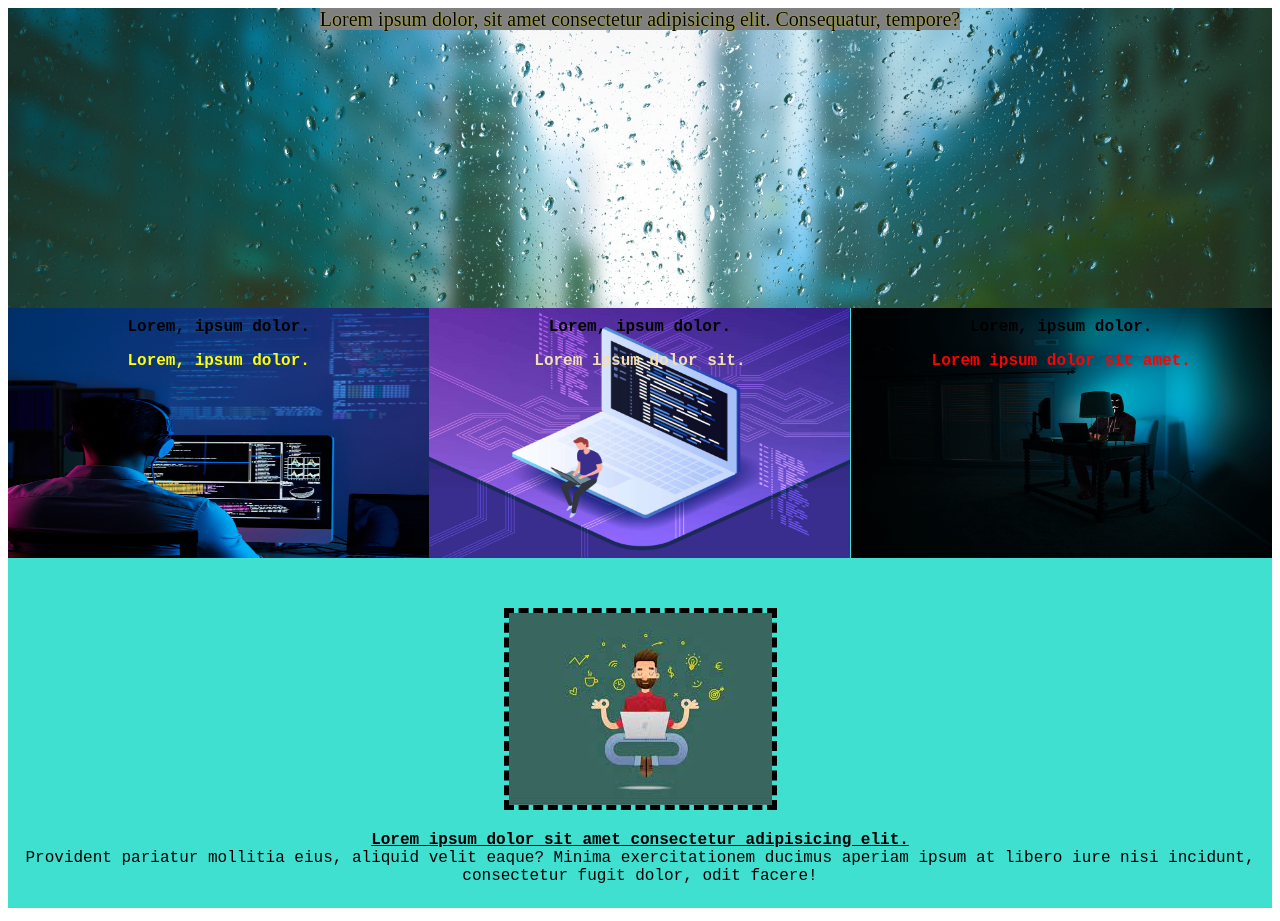
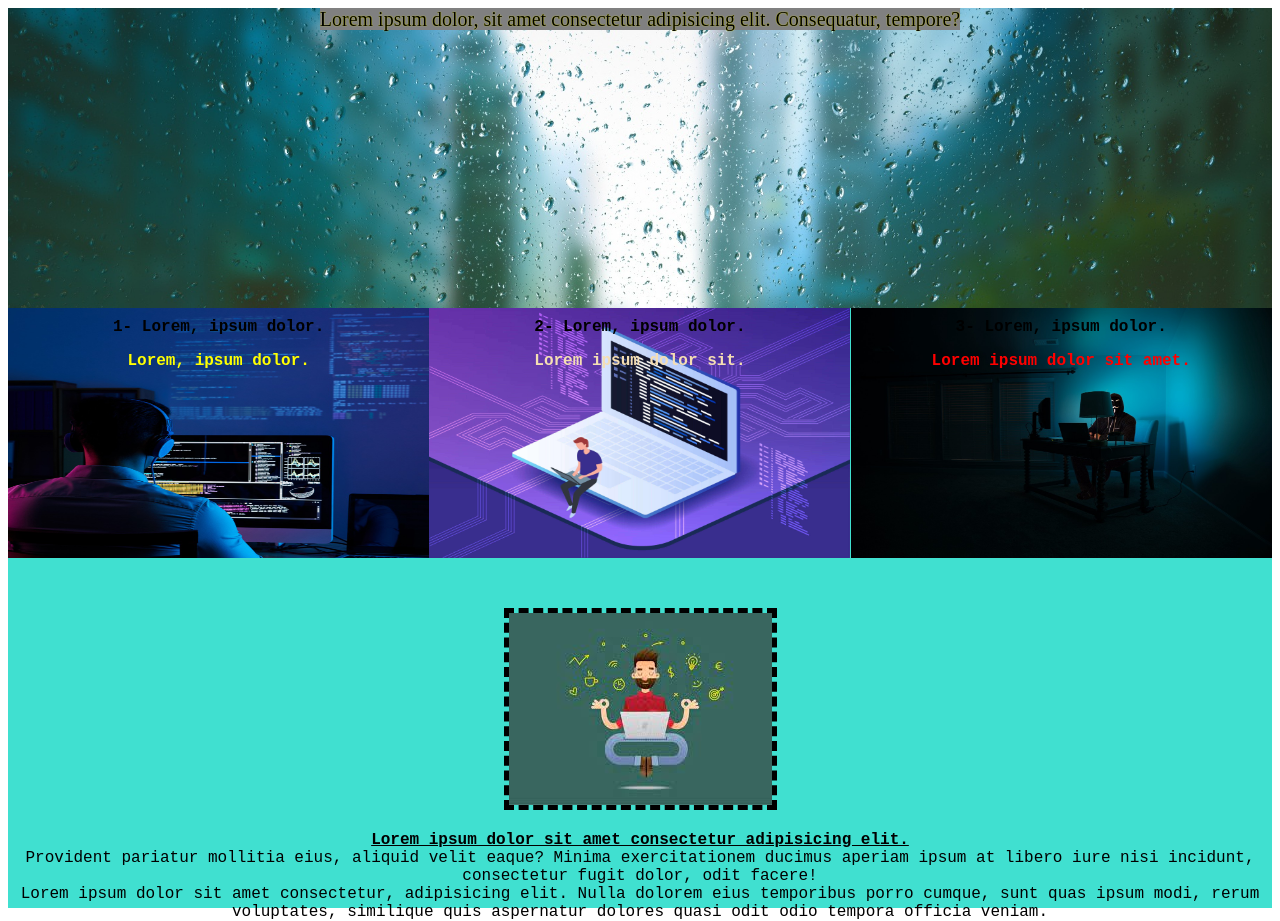
Before and after one commit to nesli9/CSS, a plain HTML site: page 16- Uygulama 1 - sayfa tasarımı/index.html in a window 1280 px wide. Drawn offline with Linux system fonts and the light colour scheme.

Commit message:
resim yazısına 1,2,3 eklendi

```diff
--- a/16- Uygulama 1 - sayfa tasarımı/index.html
+++ b/16- Uygulama 1 - sayfa tasarımı/index.html
@@ -102,22 +102,24 @@
     </div>
     <div class="resimler">
         <div class="resim">
-            Lorem, ipsum dolor.
+            1- Lorem, ipsum dolor.
             <p>Lorem, ipsum dolor.</p>
         </div>
         <div class="resim">
-            Lorem, ipsum dolor.
+            2- Lorem, ipsum dolor.
             <p>Lorem ipsum dolor sit.</p>
         </div>
         <div class="resim">
-            Lorem, ipsum dolor.
+            3- Lorem, ipsum dolor.
             <p>Lorem ipsum dolor sit amet.</p>
         </div>
     </div>
     <div id="altKisim">
         <img src="img/indir.jpg" alt="">
         <p> <span class="span"> Lorem ipsum dolor sit amet consectetur adipisicing elit.</span>
-            Provident pariatur mollitia eius, aliquid velit eaque? Minima exercitationem ducimus aperiam ipsum at libero iure nisi incidunt, consectetur fugit dolor, odit facere!</p>
+            Provident pariatur mollitia eius, aliquid velit eaque? Minima exercitationem ducimus aperiam ipsum at libero iure nisi incidunt, consectetur fugit dolor, odit facere!
+        Lorem ipsum dolor sit amet consectetur, adipisicing elit. Nulla dolorem eius temporibus porro cumque, sunt quas ipsum modi, rerum voluptates, similique quis aspernatur dolores quasi odit odio tempora officia veniam.
+    </p>
 
     </div>
 
```
